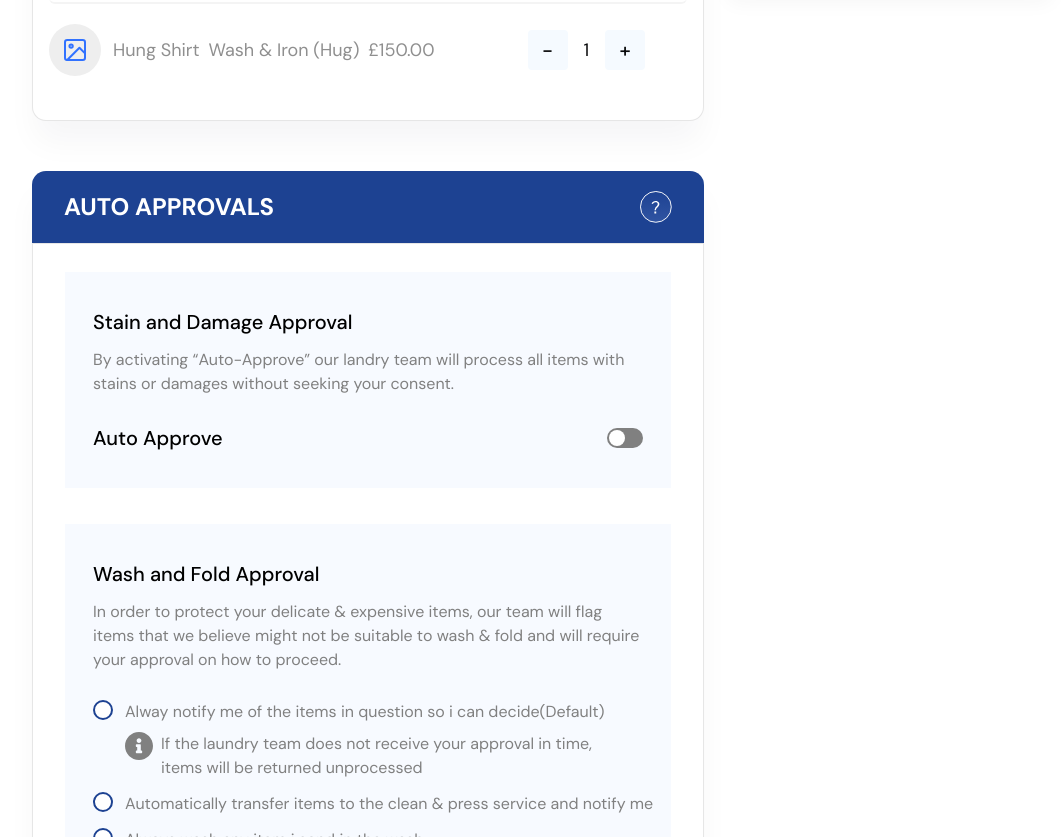
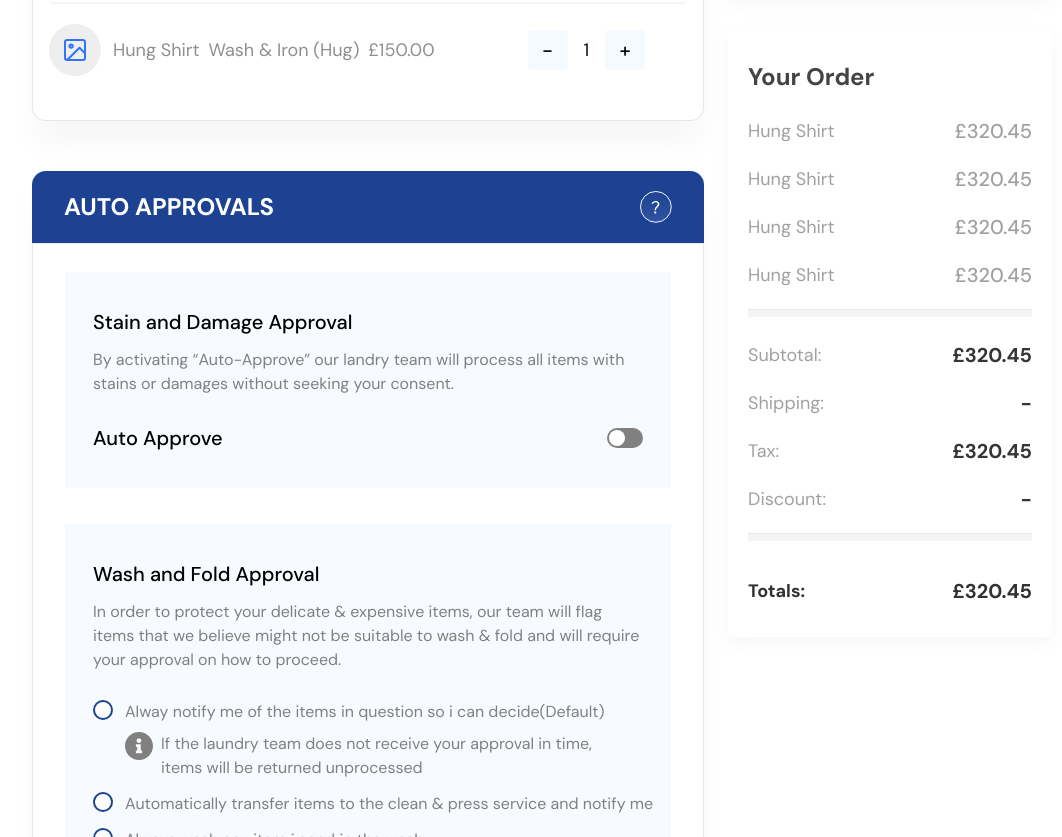
Before and after one commit to vfshera/dry-clean, a website: page src/index.html in a window 1280 px wide. Shown: the part 1741-2578 px from the top of the page, without its empty margins (98-1160 px from the left). Drawn offline with nearby package versions, Linux system fonts and the light colour scheme; files that its build step writes are made by us from their sources.

Commit message:
your order

```diff
--- a/src/index.html
+++ b/src/index.html
@@ -809,6 +809,90 @@
           />
         </div>
       </div>
+
+      <!-- YOUR ORDER -->
+
+      <div
+        class="bg-white rounded-md py-8 px-5 flex flex-col gap-6 [box-shadow:0px_6px_20px_rgba(0,0,0,0.04)]"
+      >
+        <p class="text-2xl text-gray-3 font-bold">Your Order</p>
+
+        <div class="flex flex-col gap-5">
+          <!-- order -->
+          <div class="flex justify-between items-center">
+            <p class="text-[#A0A0A0] text-lg">Hung Shirt</p>
+
+            <!-- amount -->
+            <p class="text-[#A0A0A0] text-xl font-medium">£320.45</p>
+          </div>
+          <!-- order -->
+          <div class="flex justify-between items-center">
+            <p class="text-[#A0A0A0] text-lg">Hung Shirt</p>
+
+            <!-- amount -->
+            <p class="text-[#A0A0A0] text-xl font-medium">£320.45</p>
+          </div>
+          <!-- order -->
+          <div class="flex justify-between items-center">
+            <p class="text-[#A0A0A0] text-lg">Hung Shirt</p>
+
+            <!-- amount -->
+            <p class="text-[#A0A0A0] text-xl font-medium">£320.45</p>
+          </div>
+          <!-- order -->
+          <div class="flex justify-between items-center">
+            <p class="text-[#A0A0A0] text-lg">Hung Shirt</p>
+
+            <!-- amount -->
+            <p class="text-[#A0A0A0] text-xl font-medium">£320.45</p>
+          </div>
+
+          <hr class="h-2 bg-[#f4f4f4]" />
+        </div>
+
+        <div class="flex flex-col gap-5">
+          <!-- subtotals -->
+          <div class="flex justify-between items-center">
+            <p class="text-[#A0A0A0] text-lg">Subtotal:</p>
+
+            <!-- amount -->
+            <p class="text-[#363636] text-xl font-bold">£320.45</p>
+          </div>
+          <!-- shipping -->
+          <div class="flex justify-between items-center">
+            <p class="text-[#A0A0A0] text-lg">Shipping:</p>
+
+            <!-- amount -->
+            <p class="text-[#363636] text-xl font-bold">-</p>
+          </div>
+
+          <!-- tax -->
+          <div class="flex justify-between items-center">
+            <p class="text-[#A0A0A0] text-lg">Tax:</p>
+
+            <!-- amount -->
+            <p class="text-[#363636] text-xl font-bold">£320.45</p>
+          </div>
+
+          <!-- discount -->
+          <div class="flex justify-between items-center">
+            <p class="text-[#A0A0A0] text-lg">Discount:</p>
+
+            <!-- amount -->
+            <p class="text-[#363636] text-xl font-bold">-</p>
+          </div>
+
+          <hr class="h-2 bg-[#f4f4f4]" />
+        </div>
+
+        <!-- TOTALS -->
+        <div class="flex justify-between mt-3 items-center">
+          <p class="text-[#333131] text-lg font-bold">Totals:</p>
+
+          <!-- amount -->
+          <p class="text-[#333131] text-xl font-bold">£320.45</p>
+        </div>
+      </div>
     </aside>
   </body>
 </html>
```
